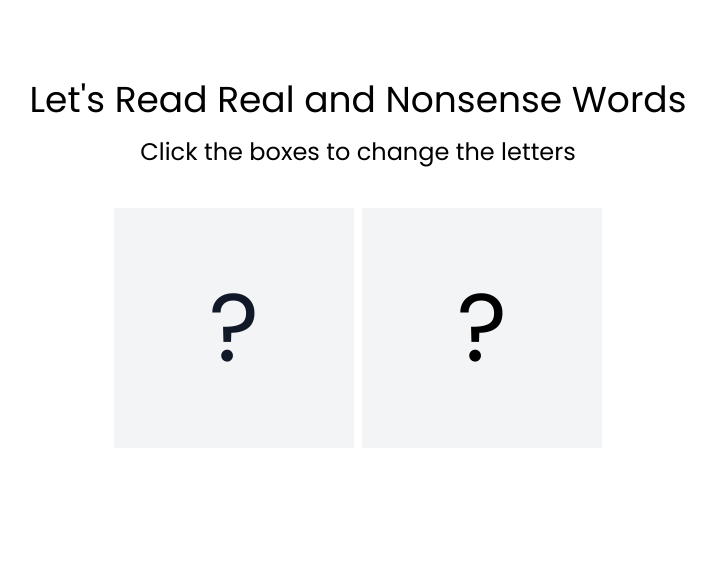
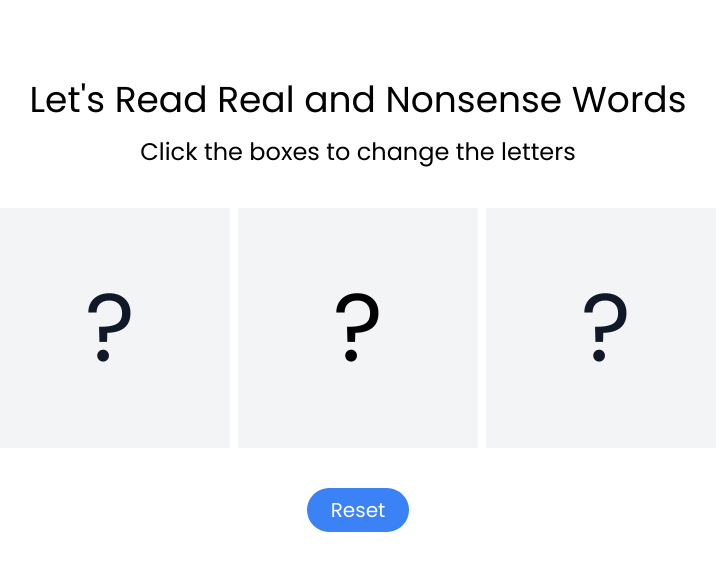
Before and after one commit to ghpaterson/decode-care, a Next.js app: page /practice in a window 1280 px wide. Shown: the top 570 px of the page, without its empty margins (282-998 px from the left). Built offline with nearby package versions, Linux system fonts and the light colour scheme; no server answers; the database is empty; a web font is replaced by a local one.

Commit message:
fecthed data from cvcLastBoxOne collection and inplemented a handleClick and a handleResetClick

```diff
--- a/app/practice/page.js
+++ b/app/practice/page.js
@@ -9,6 +9,8 @@ export default function Practice() {
   const [currentVowelIndex, setCurrentVowelIndex] = useState(null);
   const [firstBoxData, setFirstBoxData] = useState([]);
   const [currentFirstBoxIndex, setCurrentFirstBoxIndex] = useState(null);
+  const [lastBoxData, setLastBoxData] = useState([]);
+  const [currentLastBoxIndex, setCurrentLastBoxIndex] = useState(null);
 
   useEffect(() => {
     // Fetch data from the "vowels" collection in Firestore
@@ -39,8 +41,23 @@ export default function Practice() {
       }
     };
 
+    //Fetch the data from the cvcLastBoxOne collection
+    const fetchLastBoxData = async () => {
+      try {
+        const queryLastBoxSnapshot = await getDocs(
+          collection(db, "cvcLastBoxOne")
+        );
+        const lastBoxData = queryLastBoxSnapshot.docs.map((doc) => doc.data());
+        setLastBoxData(lastBoxData);
+        console.log(lastBoxData);
+      } catch (error) {
+        console.error("Error getting documents: ", error);
+      }
+    };
+
     fetchVowelData();
     fetchFirstBoxData();
+    fetchLastBoxData();
   }, []);
 
   const handleVowelClick = () => {
@@ -57,6 +74,20 @@ export default function Practice() {
     console.log("First Box Data:", firstBoxData); // Log the vowelsData
     setCurrentFirstBoxIndex(firstBoxData[randomFirstBoxIndex]?.name);
     console.log("Current First Box Index:", currentFirstBoxIndex); // Log the currentVowelIndex
+  };
+
+  const handleLastBoxClick = () => {
+    const randomLastBoxIndex = Math.floor(Math.random() * lastBoxData.length);
+    console.log("Random Index:", randomLastBoxIndex); // Log the random index
+    console.log("Last Box Data:", lastBoxData); // Log the vowelsData
+    setCurrentLastBoxIndex(lastBoxData[randomLastBoxIndex]?.name);
+    console.log("Current Last Box Index:", currentLastBoxIndex); // Log the currentVowelIndex
+  };
+
+  const handleResetClick = () => {
+    setCurrentVowelIndex("?");
+    setCurrentFirstBoxIndex("?");
+    setCurrentLastBoxIndex("?");
   };
 
   return (
@@ -84,22 +115,22 @@ export default function Practice() {
             >
               {currentVowelIndex !== null ? currentVowelIndex : "?"}
             </div>
-            {/* <div
+            <div
               className=" flex justify-center items-center h-40 w-40  lg:h-60 lg:w-60 bg-gray-100 text-gray-900 hover:cursor-pointer"
               onClick={handleLastBoxClick}
             >
-              {lastLetter}
-            </div> */}
+              {currentLastBoxIndex !== null ? currentLastBoxIndex : "?"}
+            </div>
           </div>
         </section>
-        {/* <div className="flex justify-center">
+        <div className="flex justify-center">
           <button
             onClick={handleResetClick}
             className="text-xl py-2 px-6 rounded-full bg-blue-500 text-white"
           >
             Reset
           </button>
-        </div> */}
+        </div>
       </main>
     </>
   );
```
